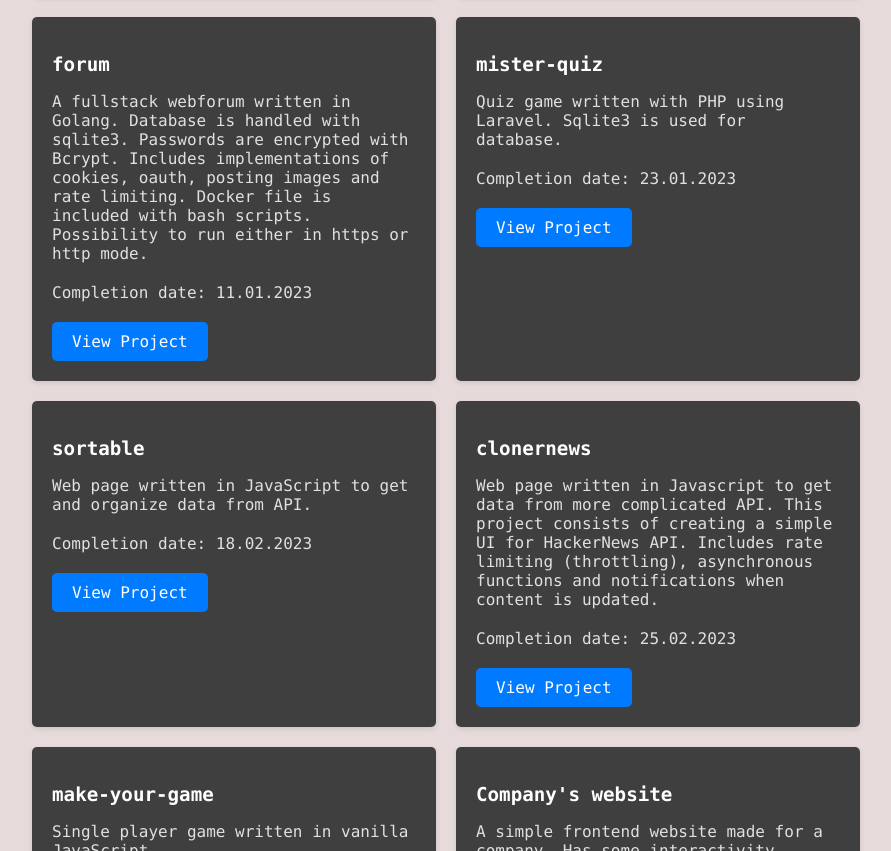
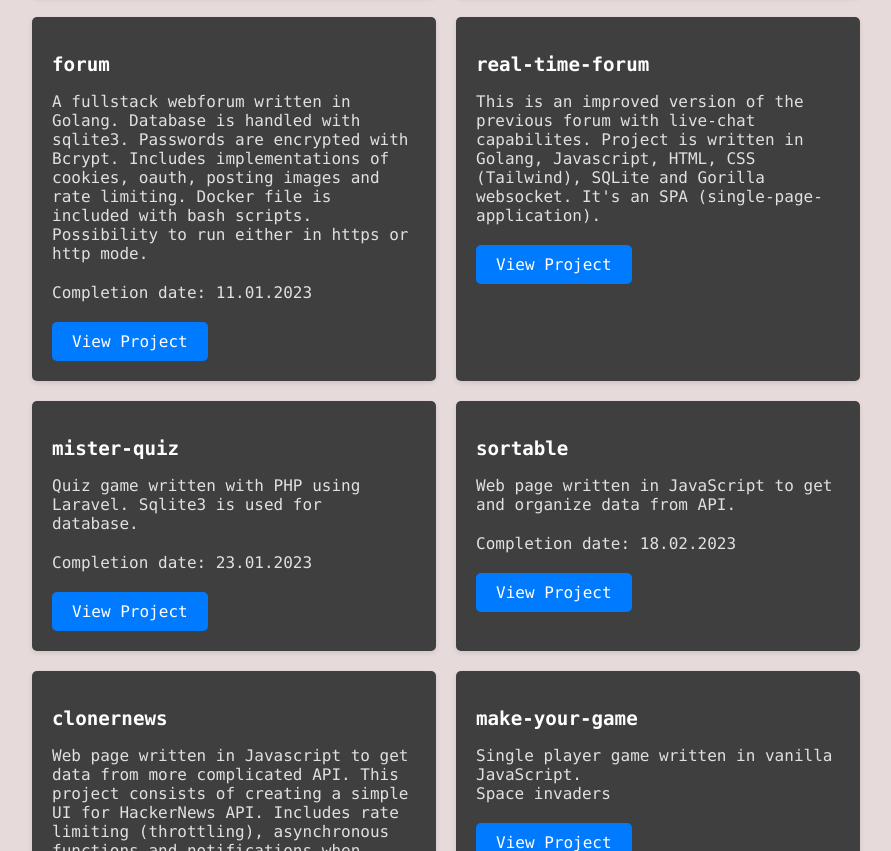
Before and after one commit to jserva90/jserva90.github.io, a plain HTML site: page index.html in a window 1280 px wide. Shown: the part 574-1425 px from the top of the page, without its empty margins (194-1085 px from the left). Drawn offline with Linux system fonts and the light colour scheme.

Commit message:
Update index.html

```diff
--- a/index.html
+++ b/index.html
@@ -40,6 +40,13 @@
 
       </section>
       <section class="project">
+        <h2>real-time-forum</h2>
+        <p>This is an improved version of the previous forum with live-chat capabilites. Project is written in Golang, Javascript, HTML, CSS (Tailwind), SQLite and Gorilla websocket. It's an SPA (single-page-application).</p>
+        <a href="http://176.112.158.22:8089/" target="_blank">View Project</a>
+
+      </section>
+
+      <section class="project">
         <h2>mister-quiz</h2>
         <p>Quiz game written with PHP using Laravel. Sqlite3 is used for database.</p>
         <p>Completion date: 23.01.2023</p>
@@ -76,6 +83,8 @@
         <a href="https://www.lovohonung.se/" target="_blank">View Project</a>
 
       </section>
+
+
     </main>
     <footer>
       <div class="social-links">
```
